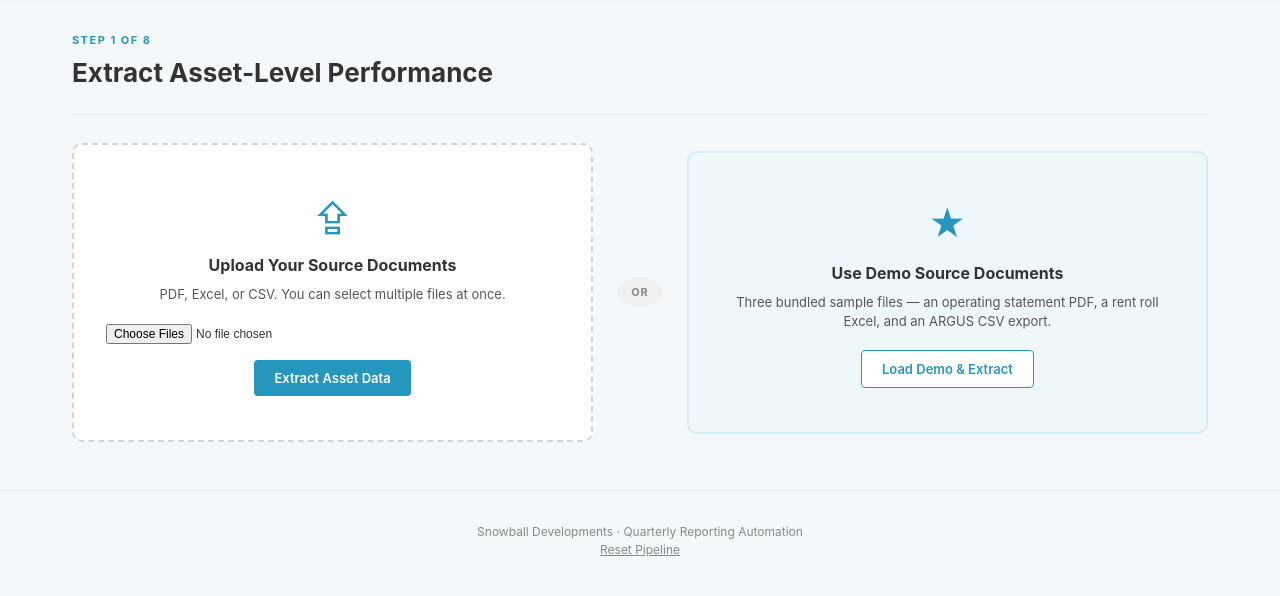
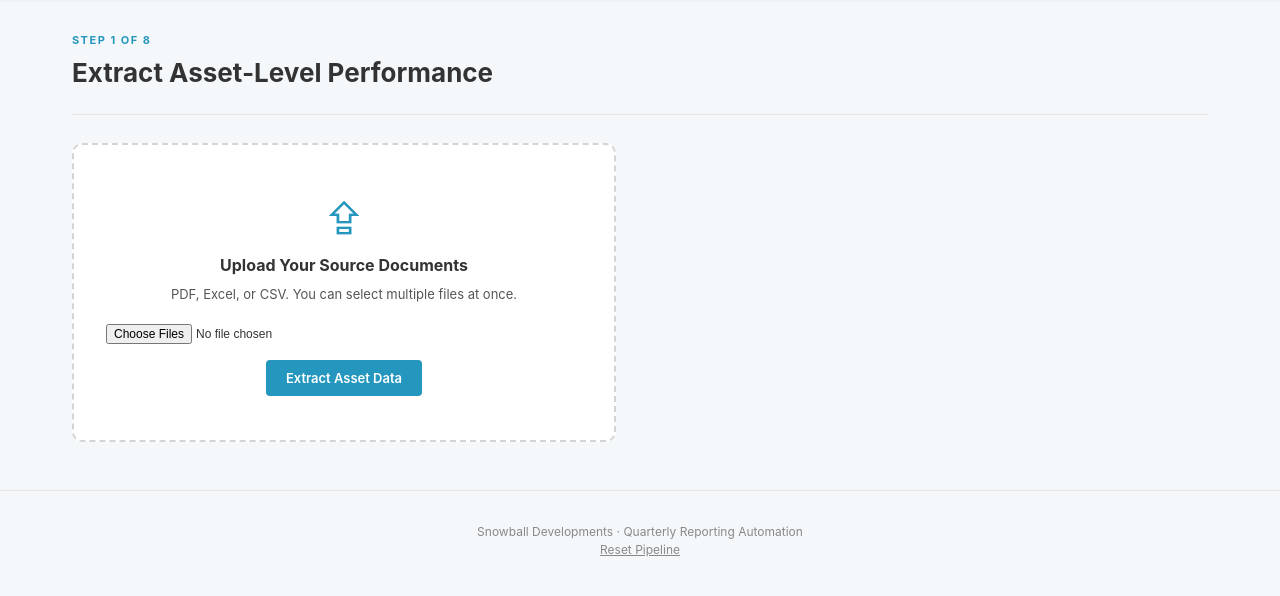
Before and after one commit to akim777-cyb/snowball-reporting, a Flask app: page /assets in a window 1280 px wide. Shown: the part 150-746 px from the top of the page. Run offline with Flask 3, Linux system fonts and the light colour scheme.

Commit message:
Remove demo upload options and gate numbering from landing page
Co-Authored-By: Claude Opus 4.6 (1M context) <noreply@anthropic.com>

```diff
--- a/templates/assets.html
+++ b/templates/assets.html
@@ -20,14 +20,6 @@
             <button type="submit" class="btn btn-primary">Extract Asset Data</button>
         </form>
 
-        <div class="upload-divider"><span>OR</span></div>
-
-        <form method="post" action="{{ url_for('load_demo_assets') }}" class="upload-box upload-box-demo">
-            <div class="upload-icon">&#9733;</div>
-            <h3>Use Demo Source Documents</h3>
-            <p>Three bundled sample files — an operating statement PDF, a rent roll Excel, and an ARGUS CSV export.</p>
-            <button type="submit" class="btn btn-secondary">Load Demo &amp; Extract</button>
-        </form>
     </div>
 </section>
 {% else %}
--- a/templates/landing.html
+++ b/templates/landing.html
@@ -32,7 +32,7 @@
             <div class="pipeline-card pipeline-gate">
                 <div class="pipeline-num">4</div>
                 <div class="pipeline-body">
-                    <h4>Gate 1 — Approve narratives</h4>
+                    <h4>Approve Narratives</h4>
                 </div>
             </div>
             <div class="pipeline-card">
@@ -44,7 +44,7 @@
             <div class="pipeline-card pipeline-gate">
                 <div class="pipeline-num">6</div>
                 <div class="pipeline-body">
-                    <h4>Gate 2 — Review &amp; release</h4>
+                    <h4>Review &amp; Release</h4>
                 </div>
             </div>
         </div>
```
Also changed, not shown: templates/investors.html (+0 -8 lines).
